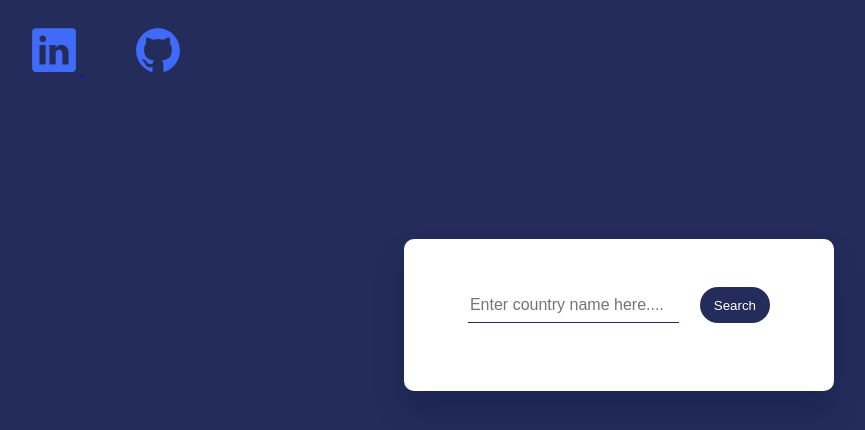
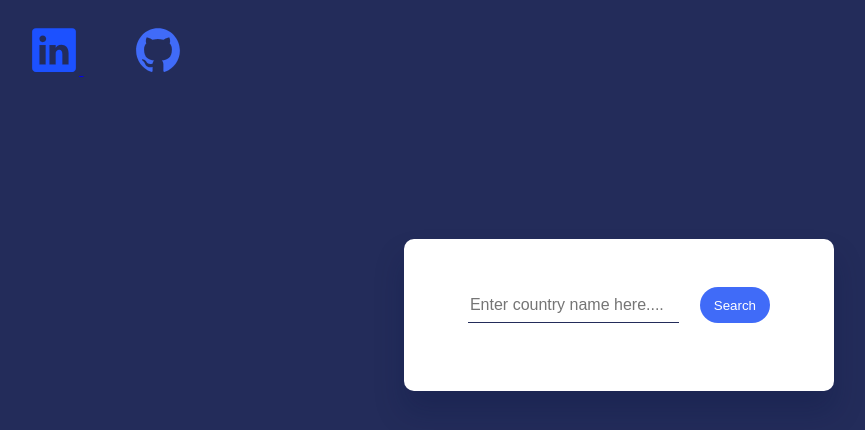
Before and after one commit to 1912Alan-Turing1954/Country-api, a plain HTML site: page index.html in a window 1280 px wide. Shown: the whole page, without its empty margins (21-886 px from the left). Drawn offline with nearby package versions, Linux system fonts and the light colour scheme.

Commit message:
Link css

```diff
--- a/index.css
+++ b/index.css
@@ -40,7 +40,7 @@ section.main {
     padding: 0.8em 0;
     border: none;
     border-radius: 1.5em;
-    background: rgb(35, 44, 90);
+    background: #406bf8;
     color: #ffffff;
 }
 
@@ -97,4 +97,10 @@ section.main {
     font-size: 50px;
     padding-left: 1em;
     padding-top: 0.5em;
+    transition: transform .5s ease-in-out;
 }
+
+.links a ion-icon:hover {
+    color: #1c51ff;
+    transform: scale(1.2);
+}
```
